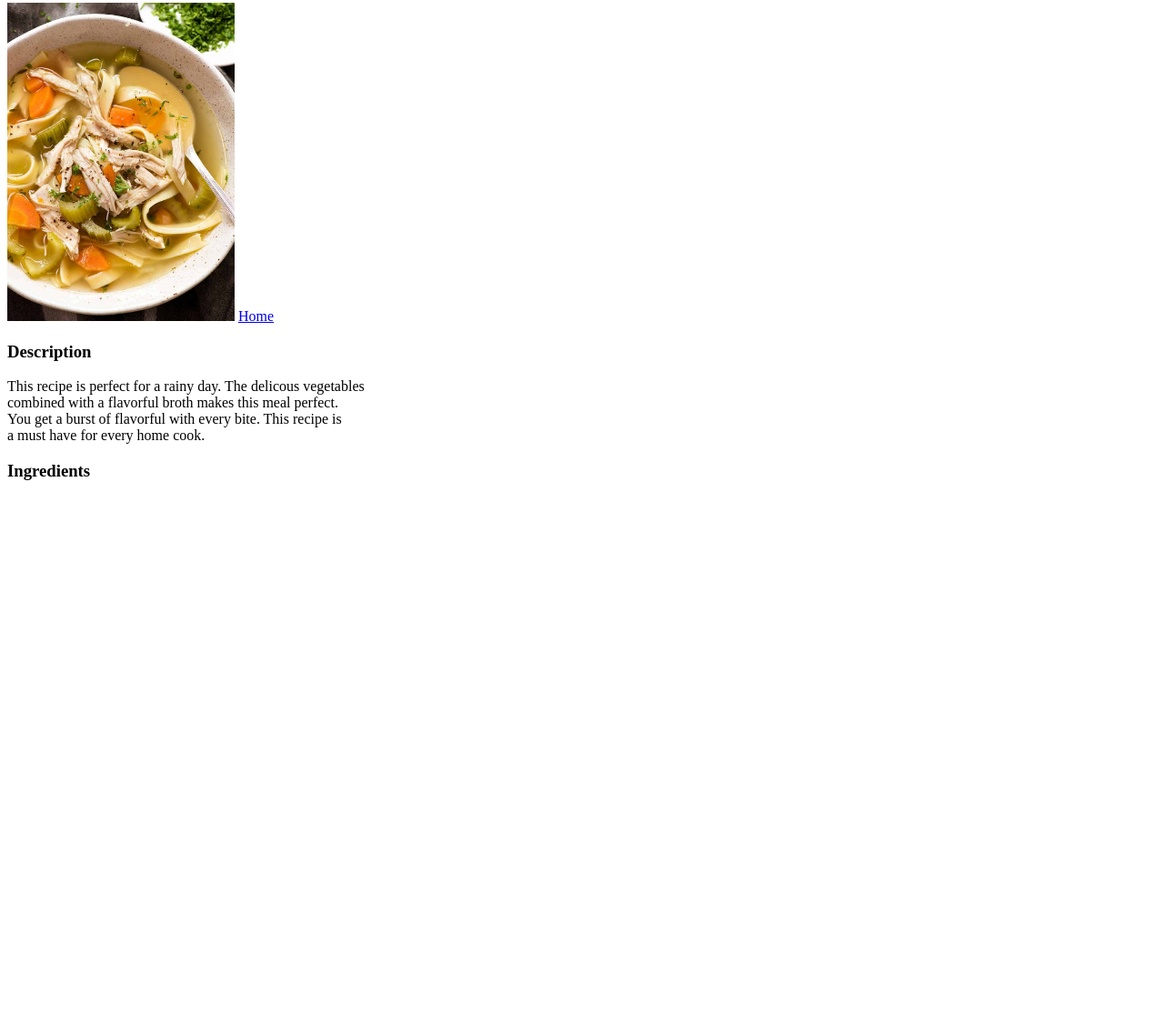
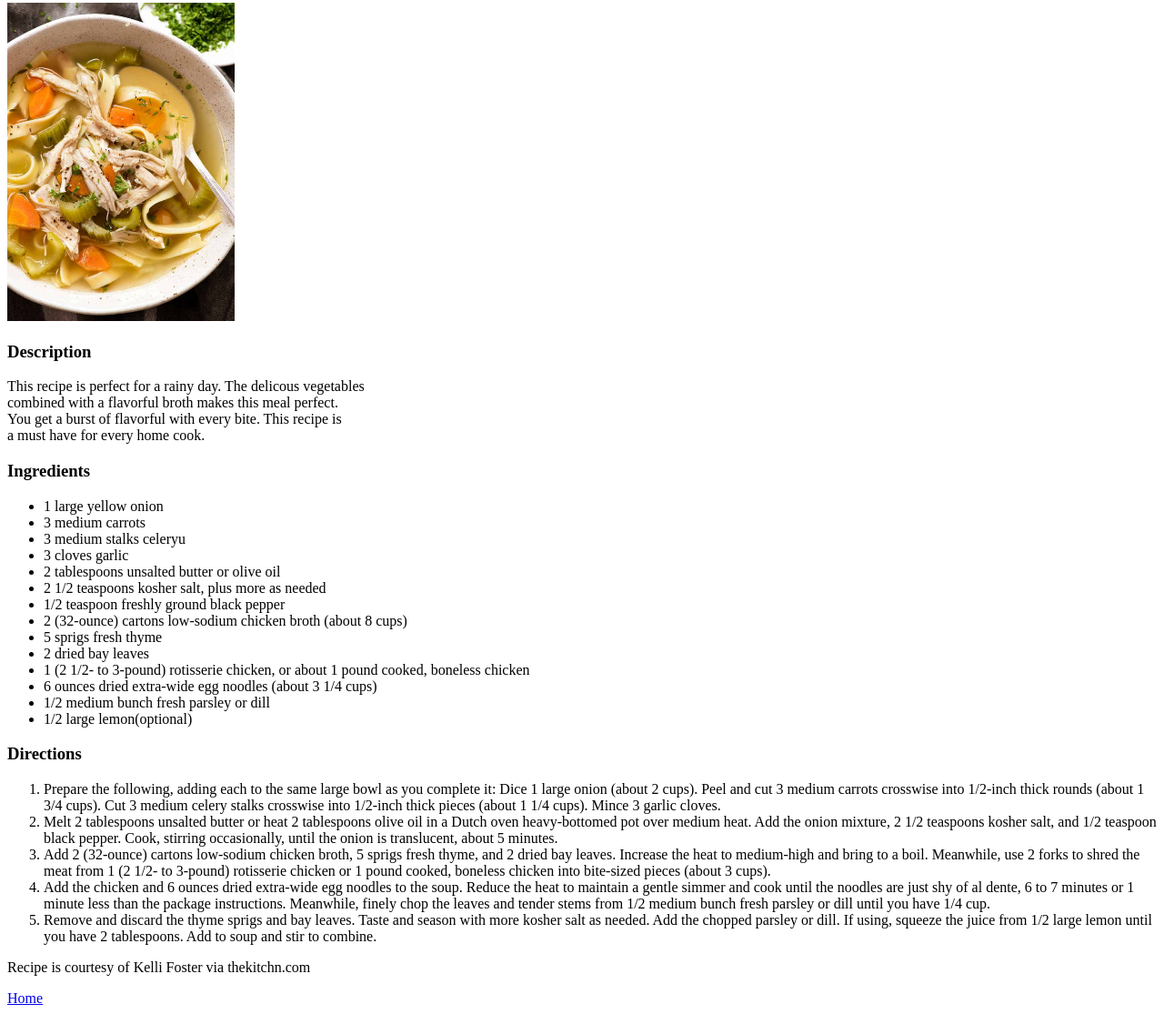
Before and after one commit to Pcat-1/odin-recipes, a plain HTML site: page recipes/chicken-soup.html in a window 1280 px wide. Shown: the part 77-1192 px from the top of the page at 91% size. Before the commit the page ends 800 px from the top, so only its background shows below. Drawn offline with Linux system fonts and the light colour scheme.

Commit message:
Finish chicken soup recipe page
Now the viewers have a recipe to use

```diff
--- a/recipes/chicken-soup.html
+++ b/recipes/chicken-soup.html
@@ -9,7 +9,6 @@
     <h1>Chicken Noodle Soup</h1>
     <img src="../images/soup.jpg" alt="Picture of Chicken Noodle Soup Dish"
     width="250" height="350">
-    <a href="../index.html">Home</a>
     <h3>Description</h3>
     <p>This recipe is perfect for a rainy day.
         The delicous vegetables<Br> combined with
@@ -19,5 +18,45 @@
         have for every home cook.
     </p>
     <h3>Ingredients</h3>
+    <ul>
+        <li>1 large yellow onion</li>
+        <li>3 medium carrots</li>
+        <li>3 medium stalks celeryu</li>
+        <li>3 cloves garlic</li>
+        <li>2 tablespoons unsalted butter or olive oil</li>
+        <li>2 1/2 teaspoons kosher salt, plus more as needed</li>
+        <li>1/2 teaspoon freshly ground black pepper</li>
+        <li>2 (32-ounce) cartons low-sodium chicken broth (about 8 cups)</li>
+        <li>5 sprigs fresh thyme</li>
+        <li>2 dried bay leaves</li>
+        <li>1 (2 1/2- to 3-pound) rotisserie chicken, or about 1 pound cooked, boneless chicken</li>
+        <li>6 ounces dried extra-wide egg noodles (about 3 1/4 cups)</li>
+        <li>1/2 medium bunch fresh parsley or dill</li>
+        <li>1/2 large lemon(optional)</li>
+    </ul>
+    <h3>Directions</h3>
+    <ol>
+        <li>Prepare the following, adding each to the same large bowl as you complete it:
+            Dice 1 large onion (about 2 cups). Peel and cut 3 medium carrots crosswise into
+             1/2-inch thick rounds (about 1 3/4 cups). Cut 3 medium celery stalks crosswise
+              into 1/2-inch thick pieces (about 1 1/4 cups). Mince 3 garlic cloves.</li>
+        <li>Melt 2 tablespoons unsalted butter or heat 2 tablespoons olive oil in a Dutch
+             oven heavy-bottomed pot over medium heat. Add the onion mixture, 2 1/2 teaspoons
+              kosher salt, and 1/2 teaspoon black pepper. Cook, stirring occasionally, until the
+               onion is translucent, about 5 minutes.</li>
+        <li>Add 2 (32-ounce) cartons low-sodium chicken broth, 5 sprigs fresh thyme, and 2 dried
+             bay leaves. Increase the heat to medium-high and bring to a boil. Meanwhile, use 2
+              forks to shred the meat from 1 (2 1/2- to 3-pound) rotisserie chicken or 1 pound
+              cooked, boneless chicken into bite-sized pieces (about 3 cups).</li>
+        <li>Add the chicken and 6 ounces dried extra-wide egg noodles to the soup. Reduce the
+             heat to maintain a gentle simmer and cook until the noodles are just shy of al dente,
+              6 to 7 minutes or 1 minute less than the package instructions. Meanwhile, finely chop
+               the leaves and tender stems from 1/2 medium bunch fresh parsley or dill until you have 1/4 cup.</li>
+        <li>Remove and discard the thyme sprigs and bay leaves. Taste and season with more kosher salt as needed.
+             Add the chopped parsley or dill. If using, squeeze the juice from 1/2 large lemon until you have 2
+             tablespoons. Add to soup and stir to combine.</li>
+    </ol>
+    <p>Recipe is courtesy of Kelli Foster via thekitchn.com </p>
+    <a href="../index.html">Home</a>
 </body>
 </html>
```
